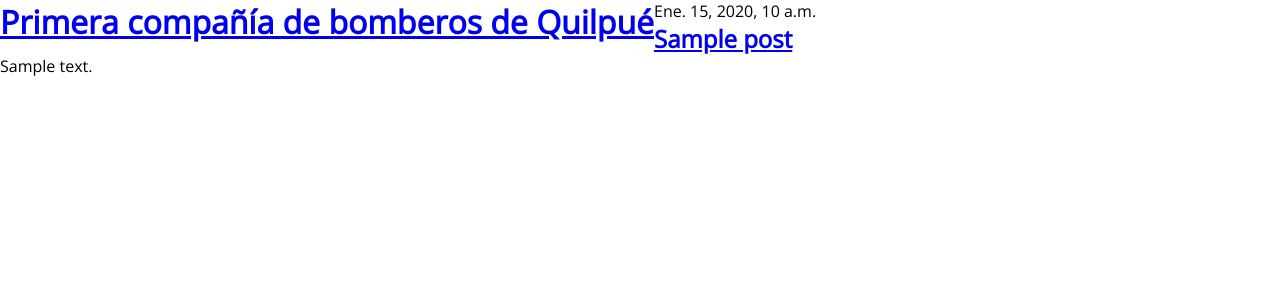
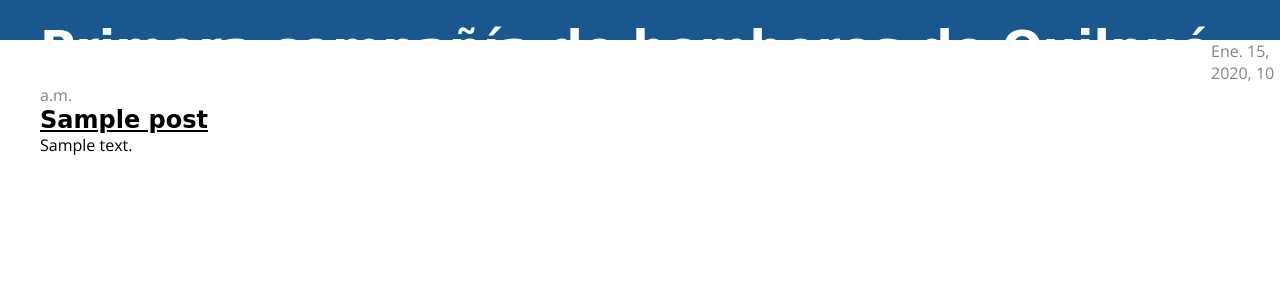
Before and after one commit to Lua-Code12/bomberos_quilpue, a Django app: template blog/templates/blog/post_list.html in a window 1280 px wide. Shown: the top 300 px of the page. Run offline with Django 3.2, Linux system fonts and the light colour scheme; the template is opened without the code that fills it: most values are stand-ins (such as "Sample title", 1, 10 or a date in 2020); some libraries are stand-ins or nearby versions.

Commit message:
cambios en css blog

```diff
--- a/blog/static/blog/css/banner.css
+++ b/blog/static/blog/css/banner.css
@@ -1,5 +1,5 @@
 #banner {
-    margin-top: 50px;
+    margin-top: 100px;
     position: relative;
 
 }
--- a/blog/static/blog/css/blog.css
+++ b/blog/static/blog/css/blog.css
@@ -1,25 +1,47 @@
 
-#blog h3, h5 {
-    text-align: center;
+.page-header {
+    background-color: rgb(27, 87, 143);
+    margin-top: 0;
+    padding: 20px 20px 20px 40px;
 }
 
-#blog h3 {
-    background: rgb(58, 103, 163);
+.page-header h1, .page-header h1 a, .page-header h1 a:visited, .page-header h1 a:active {
+    color: #ffffff;
+    font-size: 36pt;
+    text-decoration: none;
 }
 
-
-#blog .contenedor3 {
-    display: flex;
-    justify-content: center;
-    flex-wrap: wrap;
+.content {
+    margin-left: 40px;
 }
 
-#blog article {
-    margin: 15px;
+h1, h2, h3, h4 {
+    font-family: 'Lobster', cursive;
 }
 
-#blog img {
+.date {
+    color: #828282;
+}
+
+.save {
+    float: right;
+}
+
+.post-form textarea, .post-form input {
     width: 100%;
-    max-width: 280px;
-    position: center;
 }
+
+.top-menu, .top-menu:hover, .top-menu:visited {
+    color: #ffffff;
+    float: right;
+    font-size: 26pt;
+    margin-right: 20px;
+}
+
+.post {
+    margin-bottom: 70px;
+}
+
+.post h2 a, .post h2 a:visited {
+    color: #000000;
+}
--- a/blog/templates/blog/base.html
+++ b/blog/templates/blog/base.html
@@ -7,18 +7,18 @@
         <link rel="stylesheet" href="{% static 'blog/css/banner.css' %}">
         <link rel="stylesheet" href="{% static 'blog/css/menu.css' %}">
         <link rel="stylesheet" href="{% static 'blog/css/style.css' %}">
-        <link rel="stylesheet" href="{% static 'blog/css/carrousel.css' %}">
+
         <link rel="shorcut icon" type="image/x-icon" href="{% static 'blog/imagenes/logo.ico' %}">
         <script src="https://cdnjs.cloudflare.com/ajax/libs/jquery-validate/1.19.1/jquery.validate.js"></script>
         <script src="http://code.jquery.com/jquery-1.11.3.min.js"></script>
-        <script src="{% static 'blog/js/regiones_comunas.js' %}"></script>
+
     <body>
         <div class="page-header">
             <h1><a href="/">Primera compañía de bomberos de Quilpué</a></h1>
         </div>
         <div class="content container">
             <div class="row">
-                <div class="col-md-8">
+
                 {% block content %}
                 {% endblock %}
                 </div>
```
